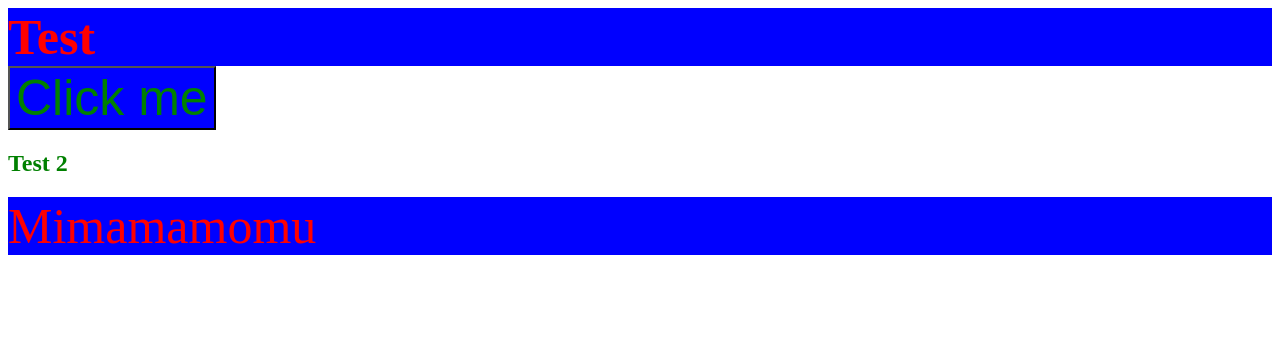
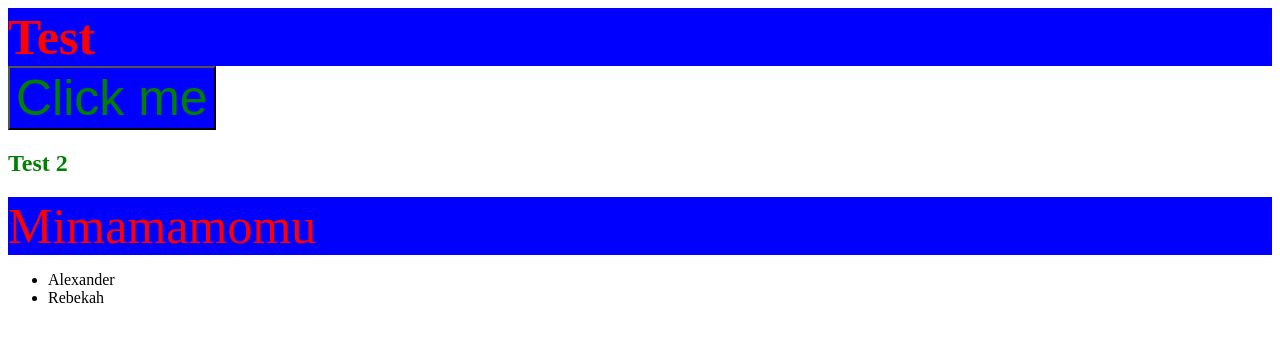
Before and after one commit to vadim11041996/GitTest, a plain HTML site: page index.html in a window 1280 px wide. Drawn offline with Linux system fonts and the light colour scheme.

Commit message:
Add 2 elements to the list (#1)

```diff
--- a/index.html
+++ b/index.html
@@ -9,6 +9,10 @@
             <button class="btn-color test">Click me</button>
             <h2 class="btn-color">Test 2</h2>
             <p class="test">Mimamamomu</p>
+            <ul>
+                <li>Alexander</li>
+                <li>Rebekah</li>
+            </ul>
     </body>
 
 
```
